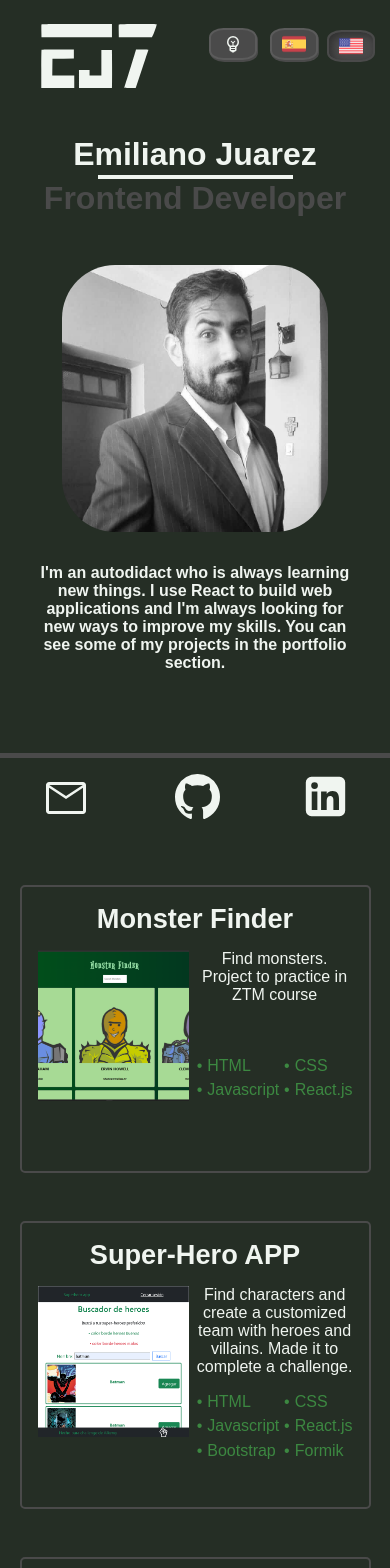
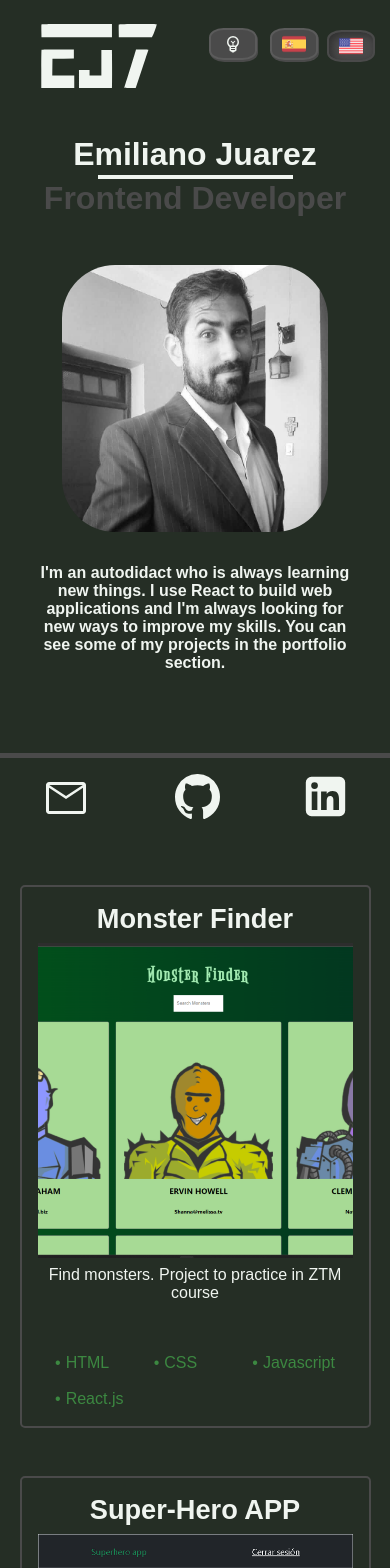
Before and after one commit to emij7/emij7.github.io, a React (Create React App) app: page / in a window 390 px wide. Shown: the top 1568 px of the page. Built offline with nearby package versions, Linux system fonts and the light colour scheme.

Commit message:
feat: responsive grid styles changed

```diff
--- a/src/components/atoms/project/project.styles.js
+++ b/src/components/atoms/project/project.styles.js
@@ -20,6 +20,12 @@
   &:hover h1 {
     color: ${({ theme }) => theme.color.tertiary};
   }
+  @media (${({ theme }) => theme.device.mobileL}) {
+    display: flex;
+    flex-direction: column;
+    height: fit-content;
+    align-items: center;
+  } ;
 `;
 export const StyledGrid = styled.div`
   display: grid;
@@ -27,6 +33,10 @@
   gap: 0.3rem;
   grid-auto-rows: minmax(10px, 20px);
   justify-items: start;
+  @media (${({ theme }) => theme.device.mobileL}) {
+    grid-template-columns: 1fr 1fr 1fr;
+    gap: 1rem;
+  } ;
 `;
 export const StyledGridItem = styled.p`
   color: ${({ theme }) => theme.color.tertiary};
--- a/src/styles/globals.js
+++ b/src/styles/globals.js
@@ -16,7 +16,8 @@
   },
   filter: "grayscale(100%)",
   device: {
-    mobile: `(max-width: 375px)`,
+    mobileS: `(max-width: 375px)`,
+    mobileL: `(max-width: 450px)`,
     tablet: `(max-width: 768px)`,
     desktop: `(max-width: 1024px)`,
   },
```
